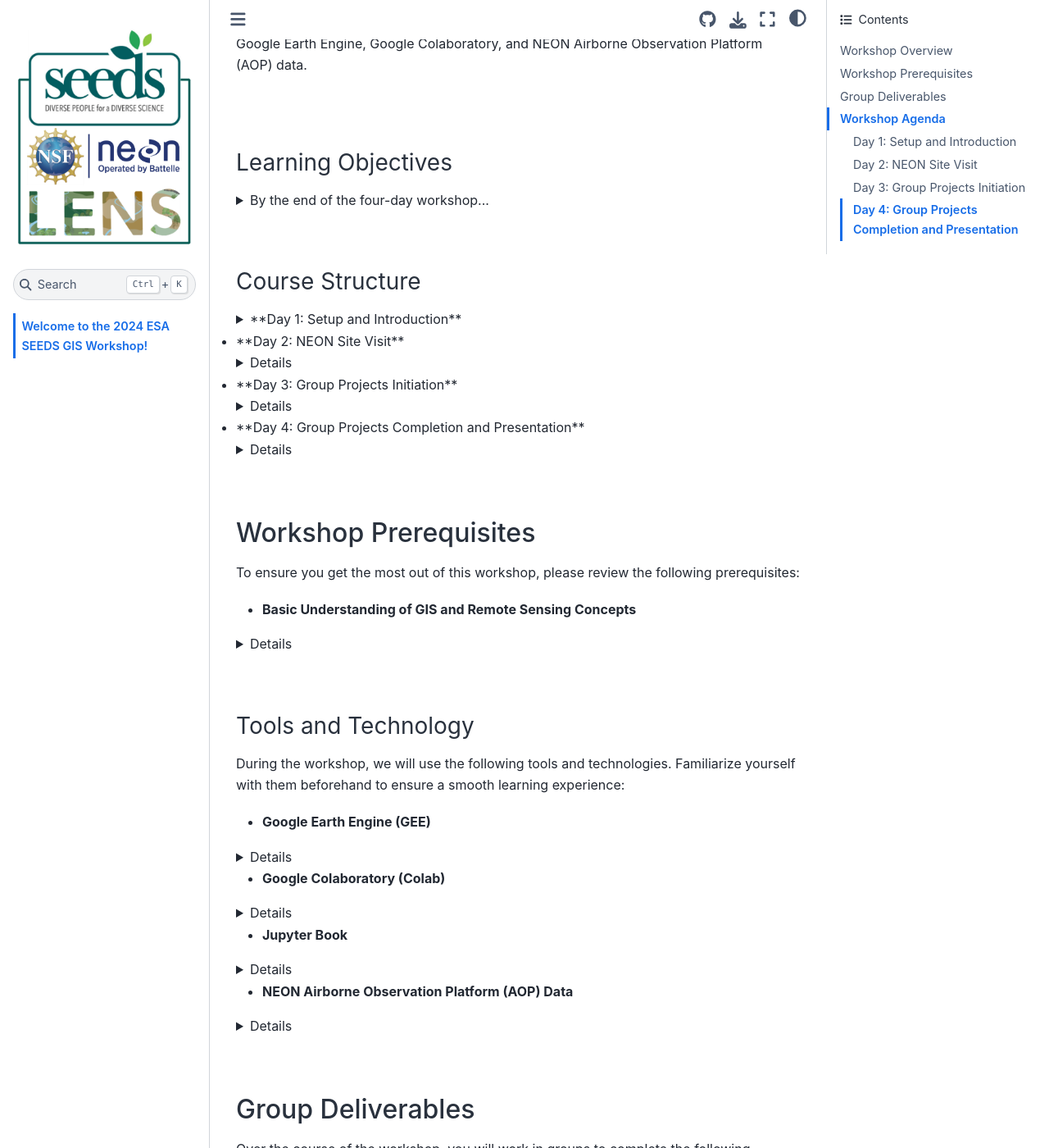
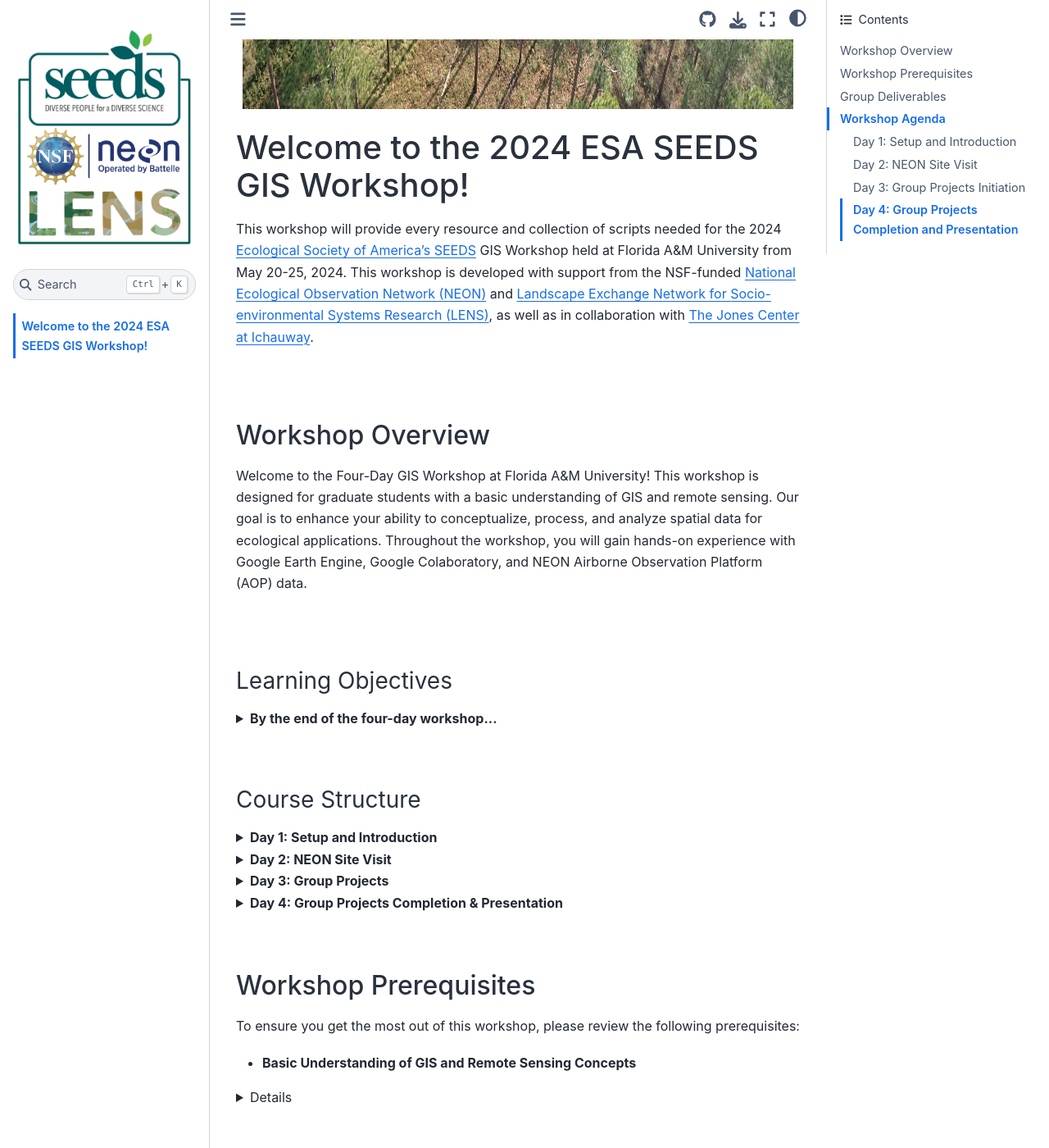
Before and after one commit to jpocon/2024-ESA-SEEDS-GIS, a Jupyter Book: the page built from about.md, in a window 1280 px wide and 1400 px high, scrolled down 547 px. Shown: the whole window at 82% size. Built offline with Jupyter Book 1.0.4 settings and Sphinx 7.4.7 and the Sphinx Book theme 1.1.4, drawn with Linux system fonts in a browser that asks for light colours.

````diff
--- a/about.md
+++ b/about.md
@@ -1,3 +1,10 @@
+```{figure} img/overhead-neon.jpeg
+---
+scale: 100%
+align: center
+---
+```
+
 # Welcome to the 2024 ESA SEEDS GIS Workshop!
 This workshop will provide every resource and collection of scripts needed for the 2024 [Ecological Society of America's SEEDS](https://www.esa.org/seeds/) GIS Workshop held at Florida A&M University from May 20-25, 2024. This workshop is developed with support from the NSF-funded [National Ecological Observation Network (NEON)](https://www.neonscience.org/) and [Landscape Exchange Network for Socio-environmental Systems Research (LENS)](https://www.lensrcn.org/home), as well as in collaboration with [The Jones Center at Ichauway](https://www.jonesctr.org/).
 
@@ -13,12 +20,14 @@ Welcome to the Four-Day GIS Workshop at Florida A&M University! This workshop is
 
 ### Learning Objectives
 <details>
-<summary> By the end of the four-day workshop... </summary>
-- **NEON Airborne Observation Platform (AOP):** I know what NEON AOP data are, and how to access and visualize them using the Google Earth Engine (GEE) Python API (geemap) via browser-based Interactive Development Environment (IDE) Google Colaboratory (Colab).
-- **Spatial Data Handling: Vector & Raster:** I can explain the differences between vector and raster data, describe when they are used, describe their metadata, and collect them in the field.
-- **Remote Sensing Basics:** I can describe common examples of active and passive remote sensing, and describe when they are used.
-- **Spectral Indices:** I can derive soil or vegetation indices from NEON AOP and satellite data, and describe why they are ecologically relevant.
-- **GIS Skillset:** I can use geemap in Colab for basic operations on NEON AOP data, including visualizing data, clipping rasters to regions of interest, calculating summary statistics, zonal statistics, engage with different file formats and file handling.
+<summary><b>By the end of the four-day workshop...</b></summary>
+<ul>
+<li><b>NEON Airborne Observation Platform (AOP):</b> I know what NEON AOP data are, and how to access and visualize them using the Google Earth Engine (GEE) Python API (geemap) via browser-based Interactive Development Environment (IDE) Google Colaboratory (Colab).</li>
+<li><b>Spatial Data Handling: Vector & Raster:</b> I can explain the differences between vector and raster data, describe when they are used, describe their metadata, and collect them in the field.</li>
+<li><b>Remote Sensing Basics:</b> I can describe common examples of active and passive remote sensing, and describe when they are used.</li>
+<li><b>Spectral Indices:</b> I can derive soil or vegetation indices from NEON AOP and satellite data, and describe why they are ecologically relevant.</li>
+<li><b>GIS Skillset:</b> I can use geemap in Colab for basic operations on NEON AOP data, including visualizing data, clipping rasters to regions of interest, calculating summary statistics, zonal statistics, engage with different file formats and file handling.</li>
+</ul>
 </details>
 
 <br>
@@ -26,22 +35,22 @@ Welcome to the Four-Day GIS Workshop at Florida A&M University! This workshop is
 ### Course Structure
 
 <details>
-<summary>**Day 1: Setup and Introduction**</summary>
+<summary><b>Day 1: Setup and Introduction</b></summary>
 Participants will be introduced to the essential tools and platforms used throughout the workshop. The day will start with setting up necessary accounts and an introduction to Google Colaboratory. A representative from the NEON AOP will provide a technical overview via Zoom, and participants will begin working with pre-made Colab scripts to handle and conceptualize vector and raster data, which will become handy during Days 3 and 4 of the workshop when participants transition to group work.
 </details>
 
-<summary>**Day 2: NEON Site Visit**</summary>
 <details>
+<summary><b>Day 2: NEON Site Visit</b></summary>
 Participants will visit The Jones Center at Ichauway in southern Georgia. This visit will provide hands-on experience with *in situ* data collection methods and a deeper understanding of how NEON data is gathered in the field.
 </details>
 
-<summary>**Day 3: Group Projects Initiation**</summary>
 <details>
+<summary><b>Day 3: Group Projects</b></summary>
 Participants will be divided into groups and given datasets related to their interests. They will adapt pre-made Colab scripts to these new datasets, thinking through processing steps and data handling needs. Groups will start their analysis and documentation of their workflow in Google Colab.
 </details>
 
-<summary>**Day 4: Group Projects Completion and Presentation**</summary>
 <details>
+<summary><b>Day 4: Group Projects Completion & Presentation</b></summary>
 Groups will finalize their data processing and analysis. They will prepare a 10-minute presentation to share their process, findings, and Jupyter Notebooks with the other groups. This collaborative session will facilitate knowledge sharing and peer feedback!
 </details>
 
````
Also changed, not shown: 5 other files.
